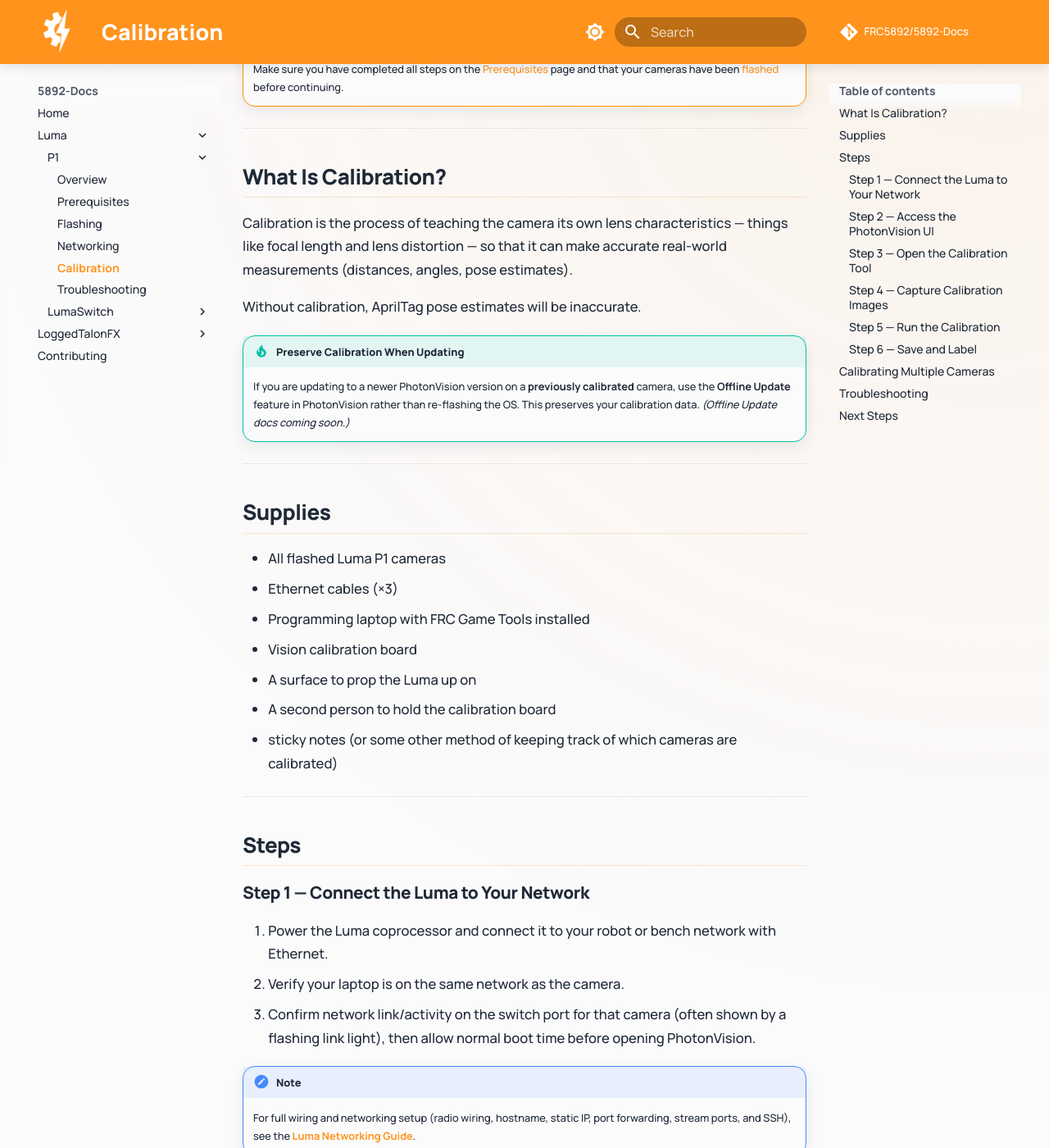
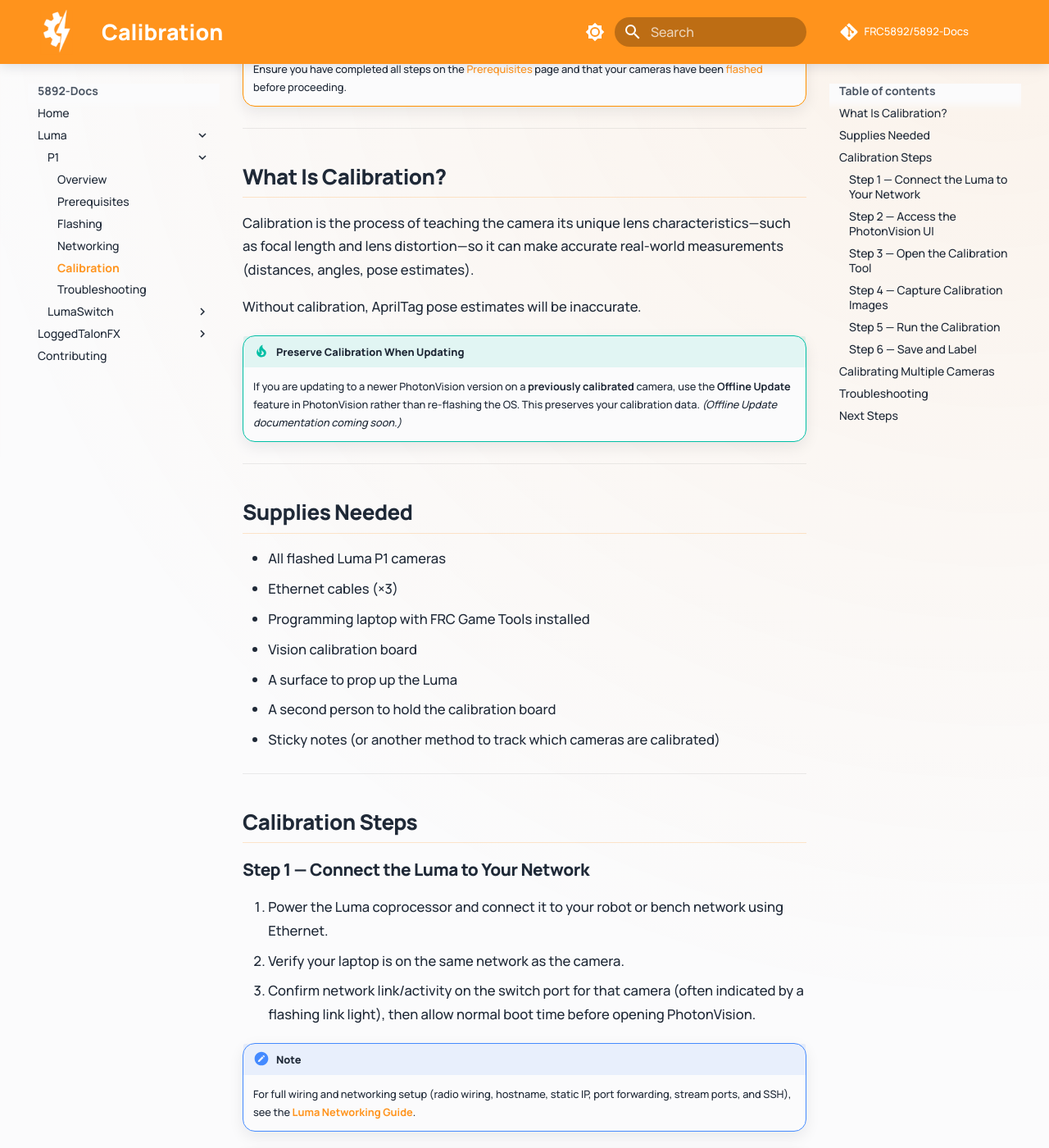
Before and after one commit to FRC5892/Luma-Docs, an MkDocs documentation site: the page built from docs/p1/calibration.md, in a window 1280 px wide and 1400 px high, scrolled down 251 px. Shown: the whole window at 82% size. Built offline with MkDocs 1.6.1 and Material for MkDocs 9.7.7, drawn with Linux system fonts in a browser that asks for light colours; comment, search, counter and statistics services are not loaded; some of the changed text lies outside the part shown.

Commit message:
Refactor calibration.md for improved clarity and consistency: enhance wording, adjust section formatting, and streamline instructions

```diff
--- a/docs/p1/calibration.md
+++ b/docs/p1/calibration.md
@@ -1,68 +1,57 @@
+
 # Calibrating a Luma P1
 
-This guide walks you through calibrating your Luma P1 camera for accurate vision measurements.
+This guide will walk you through calibrating your Luma P1 camera for accurate vision measurements.
 
 !!! warning "Read Before You Start"
-    Make sure you have completed all steps on the [Prerequisites](prerequisites.md)
-    page and that your cameras have been [flashed](flashing.md) before continuing.
+    Ensure you have completed all steps on the [Prerequisites](prerequisites.md) page and that your cameras have been [flashed](flashing.md) before proceeding.
 
 ---
 
 ## What Is Calibration?
 
-Calibration is the process of teaching the camera its own lens characteristics — things like
-focal length and lens distortion — so that it can make accurate real-world measurements
-(distances, angles, pose estimates).
+Calibration is the process of teaching the camera its unique lens characteristics—such as focal length and lens distortion—so it can make accurate real-world measurements (distances, angles, pose estimates).
 
 Without calibration, AprilTag pose estimates will be inaccurate.
 
 !!! tip "Preserve Calibration When Updating"
-    If you are updating to a newer PhotonVision version on a **previously calibrated** camera,
-    use the **Offline Update** feature in PhotonVision rather than re-flashing the OS.
-    This preserves your calibration data. *(Offline Update docs coming soon.)*
+    If you are updating to a newer PhotonVision version on a **previously calibrated** camera, use the **Offline Update** feature in PhotonVision rather than re-flashing the OS. This preserves your calibration data. *(Offline Update documentation coming soon.)*
 
 ---
 
-## Supplies
+## Supplies Needed
 
 - All flashed Luma P1 cameras
 - Ethernet cables (×3)
 - Programming laptop with FRC Game Tools installed
 - Vision calibration board
-- A surface to prop the Luma up on
+- A surface to prop up the Luma
 - A second person to hold the calibration board
-- sticky notes (or some other method of keeping track of which cameras are calibrated)
+- Sticky notes (or another method to track which cameras are calibrated)
 
 ---
 
-## Steps
+## Calibration Steps
 
 ### Step 1 — Connect the Luma to Your Network
 
-1. Power the Luma coprocessor and connect it to your robot or bench network with Ethernet.
+1. Power the Luma coprocessor and connect it to your robot or bench network using Ethernet.
 2. Verify your laptop is on the same network as the camera.
-3. Confirm network link/activity on the switch port for that camera (often shown by a flashing
-    link light), then allow normal boot time before opening PhotonVision.
+3. Confirm network link/activity on the switch port for that camera (often indicated by a flashing link light), then allow normal boot time before opening PhotonVision.
 
 !!! note
-    For full wiring and networking setup (radio wiring, hostname, static IP, port forwarding,
-    stream ports, and SSH), see the **[Luma Networking Guide](networking.md)**.
+    For full wiring and networking setup (radio wiring, hostname, static IP, port forwarding, stream ports, and SSH), see the **[Luma Networking Guide](networking.md)**.
 
 !!! tip "If You Are Using LumaSwitch"
-    On power-up, LumaSwitch Ethernet status lights should blink once. The red PoE LED indicates
-    PoE is active on fused PoE ports.
+    On power-up, LumaSwitch Ethernet status lights should blink once. The red PoE LED indicates PoE is active on fused PoE ports.
 
 ### Step 2 — Access the PhotonVision UI
 
-1. Open a browser and navigate to the PhotonVision dashboard.
-   The default address is typically `http://photonvision.local:5800` or the device's IP address
-   with port `5800`. Note that it is 'http://', not 'https://'.
+1. Open a browser and navigate to the PhotonVision dashboard. The default address is typically `http://photonvision.local:5800` or the device's IP address with port `5800`. Note that it is 'http://', not 'https://'.
 2. You should see the PhotonVision interface with a live camera feed.
 
 !!! note
-    See the
-    [PhotonVision docs](https://docs.photonvision.org/) for the exact default IP or hostname
-    for your device, as well as troubleshooting instructions.
+    See the [PhotonVision documentation](https://docs.photonvision.org/) for the exact default IP or hostname for your device, as well as troubleshooting instructions.
 
 ### Step 3 — Open the Calibration Tool
 
```
Also changed, not shown: other parts of docs/p1/calibration.md (+7 -10 lines), docs/contributing.md (+4 -0 lines).
